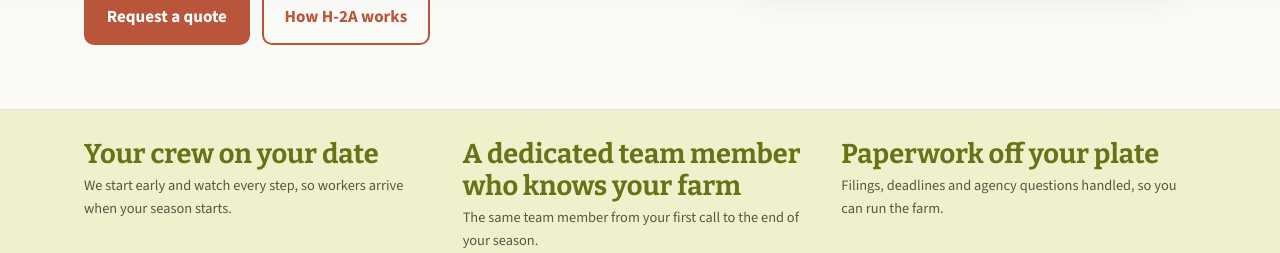
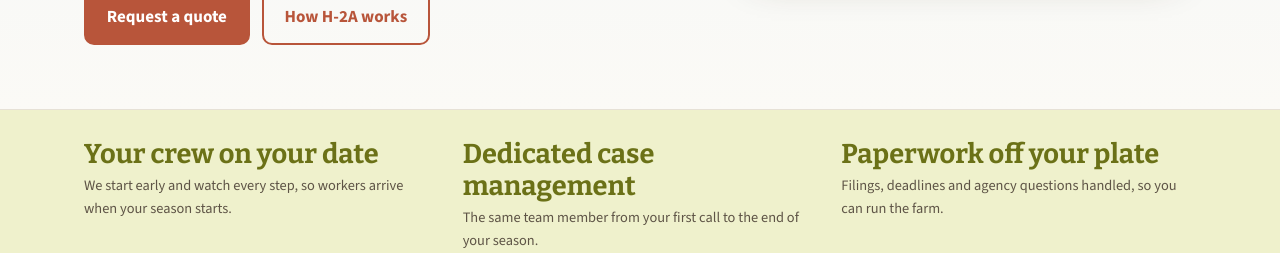
Before and after one commit to mfarh2a/battenkillag-use-me, a Next.js app: page / in a window 1280 px wide. Shown: the part 860-1113 px from the top of the page. Built offline with nearby package versions, Linux system fonts and the light colour scheme; no server answers.

Commit message:
Homepage: dedicated case management
Co-Authored-By: Claude Opus 5.5 <noreply@anthropic.com>
Claude-Session: https://claude.ai/code/session_015cpjf5ajPeXVSvyknWthQ2

```diff
--- a/app/page.tsx
+++ b/app/page.tsx
@@ -15,7 +15,7 @@ export const metadata: Metadata = {
 
 const outcomes = [
   { title: "Your crew on your date", body: "We start early and watch every step, so workers arrive when your season starts." },
-  { title: "A dedicated team member who knows your farm", body: "The same team member from your first call to the end of your season." },
+  { title: "Dedicated case management", body: "The same team member from your first call to the end of your season." },
   { title: "Paperwork off your plate", body: "Filings, deadlines and agency questions handled, so you can run the farm." },
 ];
 
```
